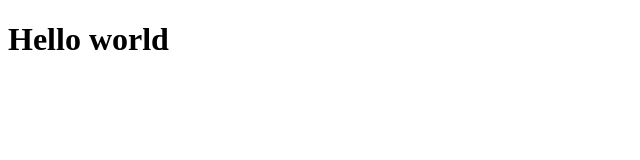
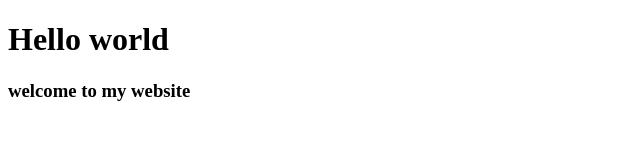
Before and after one commit to tdotlanders/hello-world, a plain HTML site: page index.html in a window 1280 px wide. Shown: the whole page, without its empty margins (0-640 px from the left). Drawn offline with Linux system fonts and the light colour scheme.

Commit message:
added second heading

```diff
--- a/index.html
+++ b/index.html
@@ -7,5 +7,6 @@
   </head>
   <body>
     <h1>Hello world</h1>
+    <h3>welcome to my website</h3>
   </body>
 </html>
```
